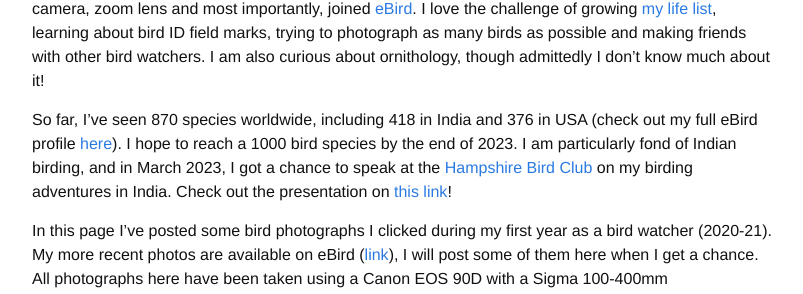
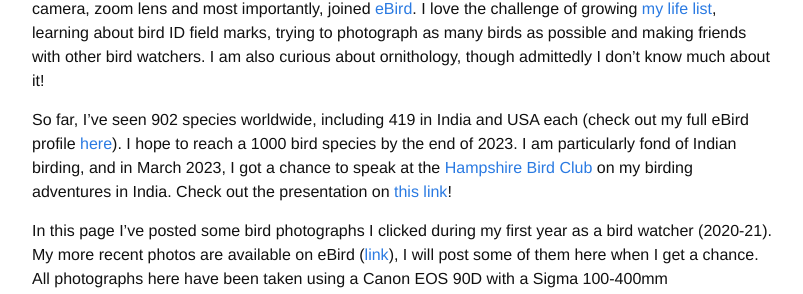
Before and after one commit to martiansideofthemoon/martiansideofthemoon.github.io, a Jekyll site: the page built from _pages/bird_photography.md, in a window 1280 px wide and 900 px high. Shown: the part 200-494 px from the top of the window, without its empty margins (238-1041 px from the left). Built offline with Jekyll 4.4.1, drawn with Linux system fonts in a browser that asks for light colours; comment, search, counter and statistics services are not loaded.

Commit message:
Update bird_photography.md

```diff
--- a/_pages/bird_photography.md
+++ b/_pages/bird_photography.md
@@ -7,7 +7,7 @@ order: 3
 
 I started my birding journey during the summer months of the 2020 pandemic watching backyard birds and I instantly fell in love with birds! One thing lead to another, and I bought a pair of binoculars, a camera, zoom lens and most importantly, joined [eBird](https://ebird.org/home). I love the challenge of growing [my life list](https://en.wikipedia.org/wiki/Life_list), learning about bird ID field marks, trying to photograph as many birds as possible and making friends with other bird watchers. I am also curious about ornithology, though admittedly I don't know much about it!
 
-So far, I've seen 870 species worldwide, including 418 in India and 376 in USA (check out my full eBird profile [here](https://ebird.org/profile/MTgwMDY0OQ/world)). I hope to reach a 1000 bird species by the end of 2023. I am particularly fond of Indian birding, and in March 2023, I got a chance to speak at the [Hampshire Bird Club](https://hampshirebirdclub.org/) on my birding adventures in India. Check out the presentation on [this link](https://www.youtube.com/watch?v=X5hNkq-dBg4)!
+So far, I've seen 902 species worldwide, including 419 in India and USA each (check out my full eBird profile [here](https://ebird.org/profile/MTgwMDY0OQ/world)). I hope to reach a 1000 bird species by the end of 2023. I am particularly fond of Indian birding, and in March 2023, I got a chance to speak at the [Hampshire Bird Club](https://hampshirebirdclub.org/) on my birding adventures in India. Check out the presentation on [this link](https://www.youtube.com/watch?v=X5hNkq-dBg4)!
 
 In this page I've posted some bird photographs I clicked during my first year as a bird watcher (2020-21). My more recent photos are available on eBird ([link](https://media.ebird.org/catalog?mediaType=photo&searchField=user&userId=USER1800649&sort=rating_rank_desc&unconfirmed=incl)), I will post some of them here when I get a chance. All photographs here have been taken using a Canon EOS 90D with a Sigma 100-400mm Contemporary DG OS HSM lens. All photos use shutter priority with auto-ISO and optical stabilization. Shutter speed is generally 1/640 for stationary birds and 1/800 for birds in flight. I also often over-expose birds in flight (using 1-2 stops of exposure compensation) due to white skies. To see the original resolution picture, right-click and open the image in a new tab, or download the image.
 
```
